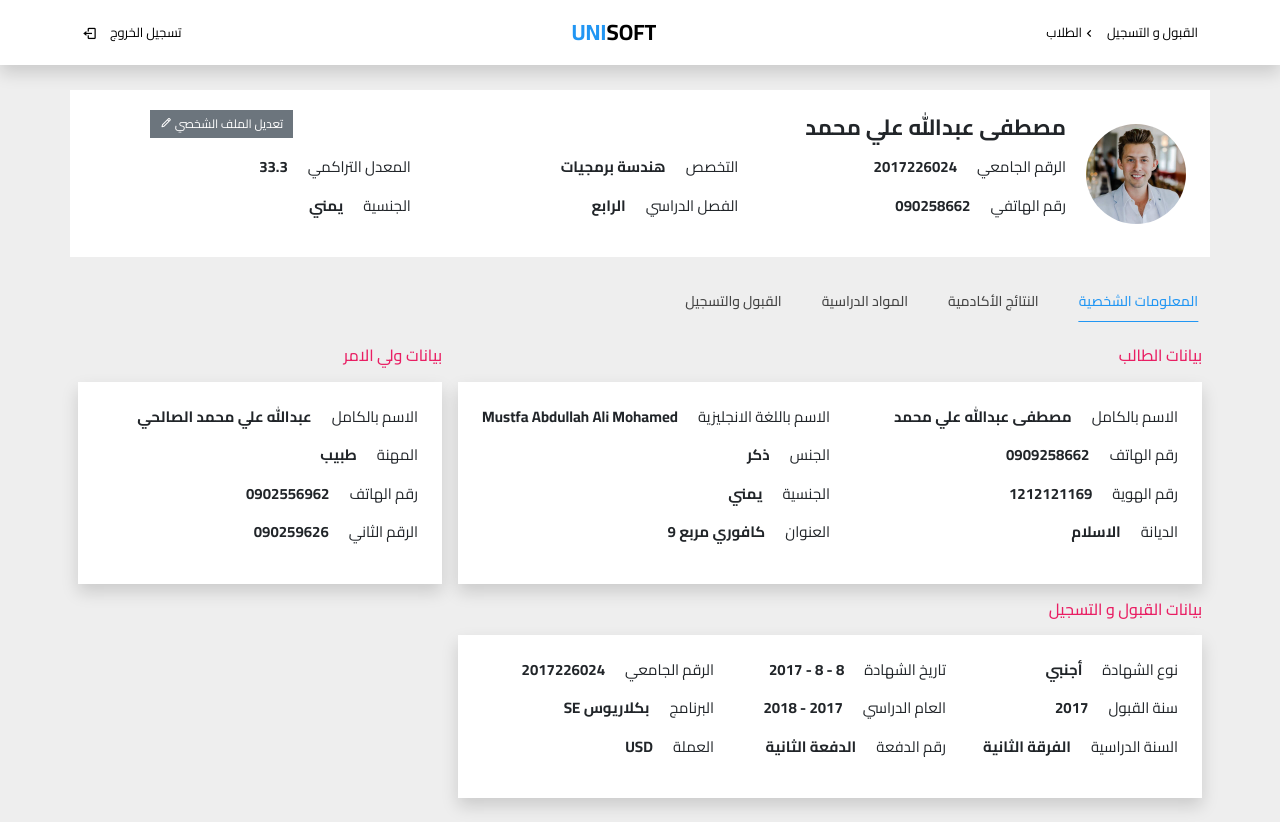
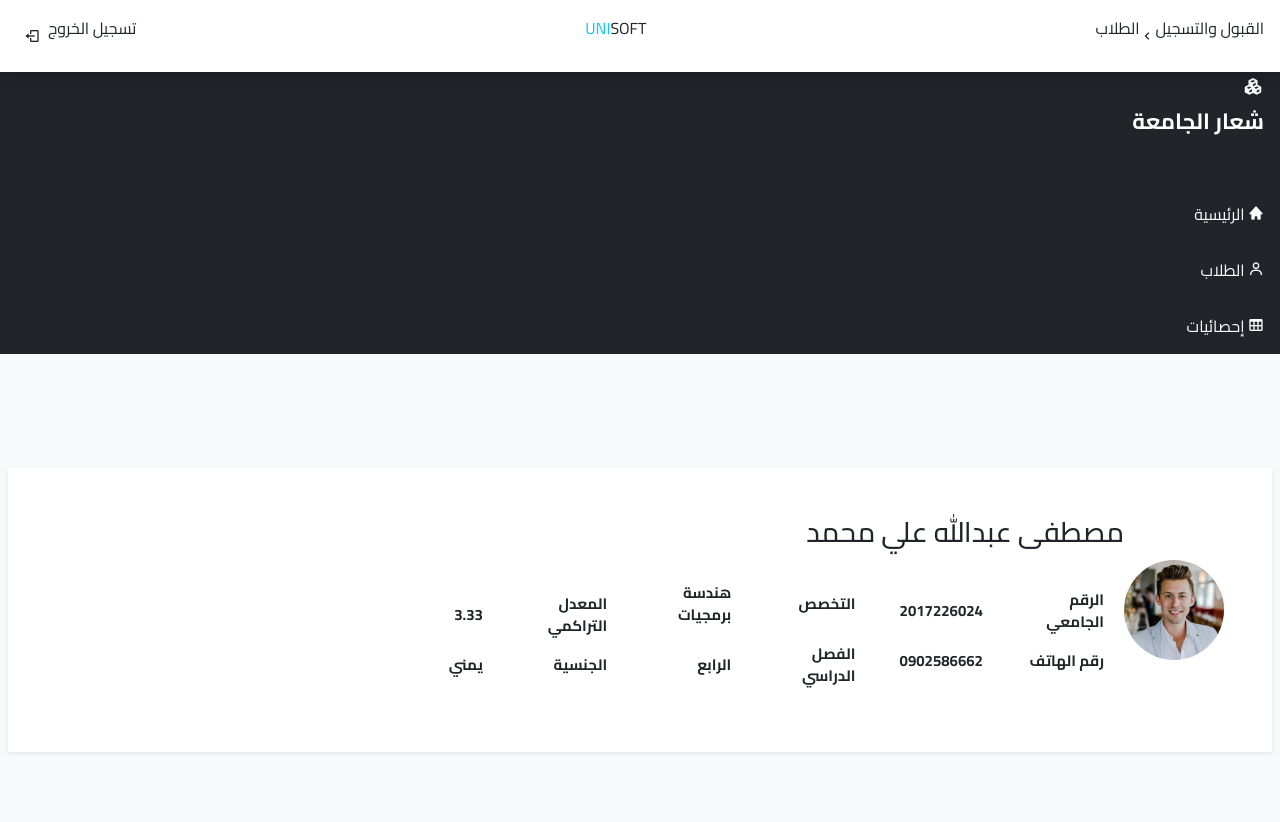
Before and after one commit to 2waab/unisoft-project, a plain HTML site: page index.html in a window 1280 px wide. After the commit the page ends 800 px from the top, so only its background shows below. Drawn offline with nearby package versions, Linux system fonts and the light colour scheme.

Commit message:
Update index.html

```diff
--- a/index.html
+++ b/index.html
@@ -16,121 +16,102 @@
         <link rel="stylesheet" href="https://cdn.jsdelivr.net/npm/boxicons@latest/css/boxicons.min.css" />
         <title>UNISOFT</title>
     </head>
-    <body>
+    <body class="bg-light" dir="rtl">
+        <!-- Start Sidebar -->
+        <aside class="bg-dark px-3">
+            <div class="top text-white mt-5">
+                <i class='bx bx-menu menuIcon'></i>
+                <div class="logo">
+                    <i class='bx bxs-component'></i>
+                    <p>شعار الجامعة</p>
+                </div>
+            </div>
+            <ul class="content text-white mt-5">
+                <li class="py-3">
+                    <span>
+                        <i class='bx bxs-home' ></i>
+                    </span>
+                    <span>الرئيسية</span>
+                </li>
+                <li class="py-3">
+                    <span>
+                        <i class='bx bx-user'></i>
+                    </span>
+                    <span>الطلاب</span>
+                </li>
+                <li class="py-3">
+                    <span>
+                        <i class='bx bx-table'></i>
+                    </span>
+                    <span>إحصائيات</span>
+                </li>
+            </ul>
+        </aside>
+        <!-- End Sidebar -->
         <!-- Start Header -->
-        <div class="header bg-white shadow fixed-top">
-            <div class="container py-3">
-                <nav class=" d-flex justify-content-between align-items-center">
-                    <div class="nav-item">
-                        <a class="nav-link" href="#"><i class='bx bx-log-out'></i> تسجيل الخروج</a>
-                    </div>
-                    <div class="nav-item">
-                        <a class="nav-link logo" href="#"><span>UNI</span>SOFT</a>
-                    </div>
-                    <div class="nav-item">
-                        <a class="nav-link" href="#">القبول و التسجيل<i class="bx bx-chevron-left"></i>الطلاب</a>
-                    </div>
-                </nav>
-            </div>
+        <div class="header bg-white p-3 shadow fixed-top text-dark">
+            <ul class="nav d-flex align-items-center justify-content-between">
+                <li class="d-flex align-items-center first">
+                    <p>القبول والتسجيل</p>
+                    <i class="bx bx-chevron-left my-1"></i>
+                    <p>الطلاب</p>
+                </li>
+                <li>
+                    <p class="logo-compny"><span class="text-info">UNI</span>SOFT</p>
+                </li>
+                <li class="d-flex align-items-center">
+                    <p>تسجيل الخروج</p>
+                    <i class='bx bx-log-out mx-2'></i>
+                </li>
+            </ul>
         </div>
         <!-- End Header -->
-        <!-- Start user info -->
-        <div class="user-info mt-4" dir="rtl">
-            <div class="container content bg-white p-4 d-flex justify-content-start position-relative align-items-center">
-                <div class="img">
-                    <img class="rounded-circle" src="img/user.jpg" alt="user profile" />
+        <!-- Start User Info -->
+        <div class="content-of-page p-2">
+            <div class="user-info bg-white p-5 shadow-sm d-flex align-items-center">
+                <div class="image">
+                    <img class="rounded-circle" src="img/user.jpg" />
                 </div>
-                <div class="info d-flex flex-column">
-                    <h4 class="name">مصطفى عبدالله علي محمد</h4>
-                    <div class="information d-flex justify-content-between mt-2">
-                        <div class="col col-1">
-                            <p>الرقم الجامعي <span>2017226024</span></p>
-                            <p>رقم الهاتفي <span>090258662</span></p>
+                <div class="text">
+                    <h3 class="name mb-4">مصطفى عبدالله علي محمد</h3>
+                    <div class="row align-items-center">
+                        <div class="col">
+                            <p class="row">
+                                <span class="col">الرقم الجامعي</span>
+                                <span class="col">2017226024</span>
+                            </p>
+                            <p class="row">
+                                <span class="col">رقم الهاتف</span>
+                                <span class="col">0902586662</span>
+                            </p>
                         </div>
-                        <div class="col col-2">
-                            <p>التخصص <span>هندسة برمجيات</span></p>
-                            <p>الفصل الدراسي <span>الرابع</span></p>
+                        <div class="col">
+                            <h3></h3>
+                            <p class="row">
+                                <span class="col">التخصص</span>
+                                <span class="col">هندسة برمجيات</span>
+                            </p>
+                            <p class="row">
+                                <span class="col">الفصل الدراسي</span>
+                                <span class="col">الرابع</span>
+                            </p>
                         </div>
-                        <div class="col col-3">
-                            <p>المعدل التراكمي <span>33.3</span></p>
-                            <p>الجنسية <span>يمني</span></p>
-                        </div>
-                    </div>
-                </div>
-                <div class="edit bg-secondary">تعديل الملف الشخصي <i class='bx bx-pencil'></i></div>
-            </div>
-        </div>
-        <!-- End user info -->
-        <!-- Start links -->
-        <div class="links mt-3" dir="rtl">
-            <div class="container pt-2">
-                <ul class="d-flex align-items-center">
-                    <li class="active">المعلومات الشخصية</li>
-                    <li>النتائج الأكادمية</li>
-                    <li>المواد الدراسية</li>
-                    <li>القبول والتسجيل</li>
-                </ul>
-            </div>
-        </div>
-        <!-- End links -->
-        <!-- Start Dashboard -->
-        <div class="dashboard mb-3" dir="rtl">
-            <div class="container">
-                <div class="row">
-                    <div class="studant-info col-8 p-2">
-                        <h4 class="main-hading mb-3">بيانات الطالب</h4>
-                        <div class="content bg-white p-4 d-flex shadow">
-                            <div class="col">
-                                <p>الاسم بالكامل <span>مصطفى عبدالله علي محمد</span></p>
-                                <p>رقم الهاتف <span>0909258662</span></p>
-                                <p>رقم الهوية <span>1212121169</span></p>
-                                <p>الديانة <span>الاسلام</span></p>
-                            </div>
-                            <div class="col">
-                                <p>الاسم باللغة الانجليزية <span>Mustfa Abdullah Ali Mohamed</span></p>
-                                <p>الجنس <span>ذكر</span></p>
-                                <p>الجنسية <span>يمني</span></p>
-                                <p>العنوان <span>كافوري مربع 9</span></p>
-                            </div>
-                        </div>
-                    </div>
-                    <div class="father-info col-4 p-2">
-                        <h4 class="main-hading mb-3">بيانات ولي الامر</h4>
-                        <div class="content bg-white p-4 d-flex shadow">
-                            <div class="col">
-                                <p>الاسم بالكامل <span>عبدالله علي محمد الصالحي</span></p>
-                                <p>المهنة <span>طبيب</span></p>
-                                <p>رقم الهاتف <span>0902556962</span></p>
-                                <p>الرقم الثاني <span>090259626</span></p>
-                            </div>
-                        </div>
-                    </div>
-                </div>
-                <div class="row">
-                    <div class="studant-info col-8 p-2">
-                        <h4 class="main-hading mb-3">بيانات القبول و التسجيل</h4>
-                        <div class="content bg-white p-4 d-flex shadow">
-                            <div class="col">
-                                <p>نوع الشهادة <span>أجنبي</span></p>
-                                <p>سنة القبول <span>2017</span></p>
-                                <p>السنة الدراسية <span>الفرقة الثانية</span></p>
-                            </div>
-                            <div class="col">
-                                <p>تاريخ الشهادة <span>8 - 8 - 2017</span></p>
-                                <p>العام الدراسي <span>2017 - 2018</span></p>
-                                <p>رقم الدفعة <span>الدفعة الثانية</span></p>
-                            </div>
-                            <div class="col">
-                                <p>الرقم الجامعي <span>2017226024</span></p>
-                                <p>البرنامج <span>بكلاريوس SE</span></p>
-                                <p>العملة <span>USD</span></p>
-                            </div>
+                        <div class="col">
+                            <h3></h3>
+                            <p class="row">
+                                <span class="col">المعدل التراكمي</span>
+                                <span class="col">3.33</span>
+                            </p>
+                            <p class="row">
+                                <span class="col">الجنسية</span>
+                                <span class="col">يمني</span>
+                            </p>
                         </div>
                     </div>
                 </div>
             </div>
         </div>
-        <!-- End Dashboard -->
+        <!-- End User Info -->
         <!-- script files -->
         <script src="https://cdn.jsdelivr.net/npm/bootstrap@5.3.0-alpha1/dist/js/bootstrap.bundle.min.js"></script>
         <script src="js/main.js"></script>
```
